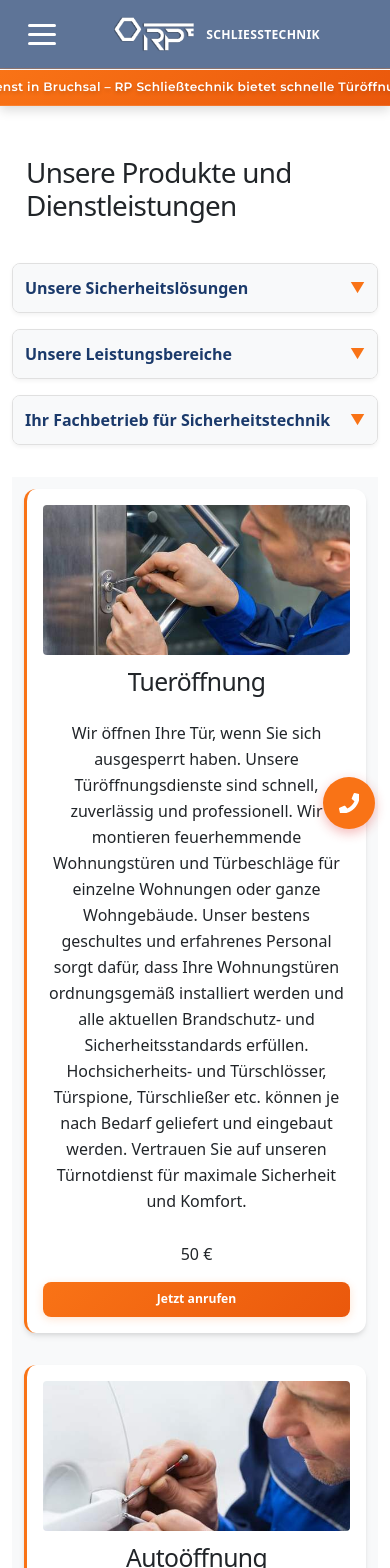
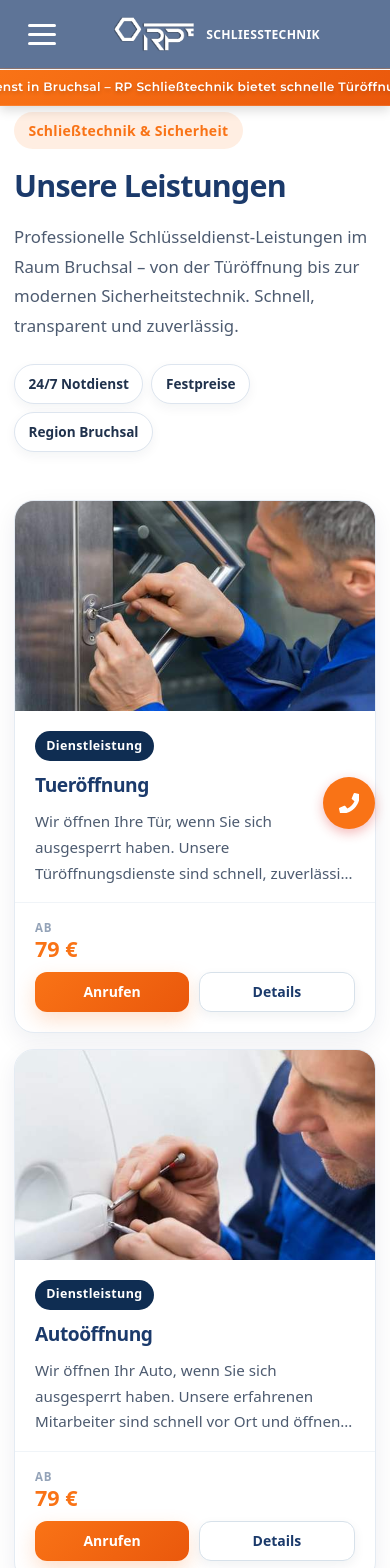
Before and after one commit to OGDeniz/RP-Schliesstechnik, a Next.js app: page /produkte in a window 390 px wide. Shown: the top 1568 px of the page. Built offline with nearby package versions, Linux system fonts and the light colour scheme.

Commit message:
feat: Preise für Tür- und Autoöffnungsdienste aktualisiert und Produktliste überarbeitet

```diff
--- a/components/data/produkte.ts
+++ b/components/data/produkte.ts
@@ -6,7 +6,7 @@ const jsonDb = {
       kategorie: "Dienstleistung",
       produktbeschreibung:
         "Wir öffnen Ihre Tür, wenn Sie sich ausgesperrt haben. Unsere Türöffnungsdienste sind schnell, zuverlässig und professionell. Wir montieren feuerhemmende Wohnungstüren und Türbeschläge für einzelne Wohnungen oder ganze Wohngebäude. Unser bestens geschultes und erfahrenes Personal sorgt dafür, dass Ihre Wohnungstüren ordnungsgemäß installiert werden und alle aktuellen Brandschutz- und Sicherheitsstandards erfüllen. Hochsicherheits- und Türschlösser, Türspione, Türschließer etc. können je nach Bedarf geliefert und eingebaut werden. Vertrauen Sie auf unseren Türnotdienst für maximale Sicherheit und Komfort.",
-      preis: 50,
+      preis: 79,
       url: "tuer",
       bild: "/produktbilder/tueroeffnung.jpg",
     },
@@ -16,7 +16,7 @@ const jsonDb = {
       kategorie: "Dienstleistung",
       produktbeschreibung:
         "Wir öffnen Ihr Auto, wenn Sie sich ausgesperrt haben. Unsere erfahrenen Mitarbeiter sind schnell vor Ort und öffnen Ihr Auto ohne Beschädigungen. Unser Autoöffnungsservice ist ideal für alle Fahrzeugtypen und garantiert eine beschädigungsfreie Öffnung. Vertrauen Sie auf unseren professionellen Autoschlüsseldienst, um schnell wieder Zugang zu Ihrem Fahrzeug zu erhalten.",
-      preis: 70,
+      preis: 79,
       url: "auto",
       bild: "/produktbilder/autooeffnung.jpg",
     },
--- a/components/data/viewCount.json
+++ b/components/data/viewCount.json
@@ -1,6 +1,6 @@
 {
-  "count": 2791,
-  "lastVisit": "2026-03-23T13:37:27.398Z",
+  "count": 2795,
+  "lastVisit": "2026-03-23T15:34:52.688Z",
   "buttonClicks": {
     "stickyCall": {
       "count": 0,
--- a/components/features/products/Produktliste.tsx
+++ b/components/features/products/Produktliste.tsx
@@ -1,7 +1,8 @@
-// components/features/products/Produktliste.jsx
+// components/features/products/Produktliste.tsx
 import React from 'react';
+import Link from 'next/link';
+import Image from 'next/image';
 import jsonDb from "../../data/produkte";
-import Image from "next/image";
 import styles from "../../../styles/cards.module.css";
 
 export default function Produktliste() {
@@ -9,15 +10,12 @@ export default function Produktliste() {
         try {
             await fetch('/api/button-tracking', {
                 method: 'POST',
-                headers: {
-                    'Content-Type': 'application/json',
-                },
+                headers: { 'Content-Type': 'application/json' },
                 body: JSON.stringify({ buttonType: 'productCall' }),
             });
         } catch (error) {
             console.error('Tracking-Fehler:', error);
         }
-
         window.location.href = "tel:+4917623687542";
     };
 
@@ -25,32 +23,47 @@ export default function Produktliste() {
         <div className={styles.cards}>
             {jsonDb.produkte.map((produkt, index) => (
                 <div key={produkt.produktId || index} className={styles.cardWrapper}>
-                    <div className={styles.card}>
+                    <article className={styles.card}>
                         <div className={styles.cardImageContainer}>
                             <Image
                                 src={produkt.bild}
                                 alt={produkt.name}
-                                width={300}
-                                height={200}
+                                fill
                                 className={styles.cardImage}
+                                sizes="(max-width: 640px) 100vw, (max-width: 1024px) 50vw, 33vw"
                             />
                         </div>
 
                         <div className={styles.cardContent}>
+                            <span className={styles.categoryTag}>{produkt.kategorie}</span>
                             <h2 className={styles.cardTitle}>{produkt.name}</h2>
                             <p className={styles.cardDescription}>{produkt.produktbeschreibung}</p>
                         </div>
 
                         <div className={styles.cardActions}>
-                            <span className={styles.cardPrice}>{produkt.preis} €</span>
+                            <div className={styles.cardPrice}>
+                                <span className={styles.priceLabel}>ab</span>
+                                <span className={styles.priceValue}>{produkt.preis} €</span>
+                            </div>
+
+                            <div className={styles.cardButtons}>
                                 <button
                                     className={styles.cardButton}
                                     onClick={handleAnrufen}
+                                    aria-label={`Jetzt anrufen für ${produkt.name}`}
                                 >
-                                Jetzt anrufen
+                                    Anrufen
                                 </button>
+                                <Link
+                                    href={`/produkte/${produkt.url}`}
+                                    className={styles.cardButtonSecondary}
+                                    aria-label={`Details zu ${produkt.name}`}
+                                >
+                                    Details
+                                </Link>
                             </div>
                         </div>
+                    </article>
                 </div>
             ))}
         </div>
--- a/pages/produkte/index.tsx
+++ b/pages/produkte/index.tsx
@@ -1,34 +1,53 @@
 import React from "react";
 import Produktliste from "../../components/features/products/Produktliste";
-import styles from "../../styles/produktseite.module.css";
+import styles from "../../styles/cards.module.css";
 import Accordion from "../../components/ui/Accordion";
 
 export default function Produkte() {
     return (
-        <div className="container my-5">
-            <h1 className={styles.container}>Unsere Produkte und Dienstleistungen</h1>
+        <main className={styles.page}>
+            <section className={styles.hero}>
+                <span className={styles.eyebrow}>Schließtechnik & Sicherheit</span>
+                <h1 className={styles.heroTitle}>Unsere Leistungen</h1>
+                <p className={styles.heroText}>
+                    Professionelle Schlüsseldienst-Leistungen im Raum Bruchsal – von der Türöffnung
+                    bis zur modernen Sicherheitstechnik. Schnell, transparent und zuverlässig.
+                </p>
+                <div className={styles.badges}>
+                    <span className={styles.badge}>24/7 Notdienst</span>
+                    <span className={styles.badge}>Festpreise</span>
+                    <span className={styles.badge}>Region Bruchsal</span>
+                </div>
+            </section>
 
-            <div style={{ marginBottom: '2rem' }}>
+            <Produktliste />
+
+            <div className={styles.infoSection}>
                 <Accordion title="Unsere Sicherheitslösungen" defaultOpen={false}>
                     <p>
-                        Entdecken Sie unsere hochwertigen Lösungen im Bereich Sicherheitstechnik: Schließanlagen, Schlosswechsel, Smart-Home-Sicherheitssysteme und Zutrittssysteme. Wir bieten Sicherheitskonzepte für Privathaushalte, Gewerbeflächen und Mietobjekte.
+                        Entdecken Sie unsere hochwertigen Lösungen im Bereich Sicherheitstechnik: Schließanlagen,
+                        Schlosswechsel, Smart-Home-Sicherheitssysteme und Zutrittssysteme. Wir bieten
+                        Sicherheitskonzepte für Privathaushalte, Gewerbeflächen und Mietobjekte.
                     </p>
                 </Accordion>
 
                 <Accordion title="Unsere Leistungsbereiche" defaultOpen={false}>
                     <p>
-                        Unsere Leistungen umfassen Einbruchschutz nachrüsten, Alarmanlagen für Wohnhäuser und Sicherheitsberatung vor Ort. Vertrauen Sie auf unsere Expertise für Sicherheitstechnik im Landkreis Karlsruhe, einschließlich Schlüsseldienst in Bruchsal, Ettlingen, Bretten, Stutensee und Waghäusel.
+                        Unsere Leistungen umfassen Einbruchschutz nachrüsten, Alarmanlagen für Wohnhäuser und
+                        Sicherheitsberatung vor Ort. Vertrauen Sie auf unsere Expertise für Sicherheitstechnik im
+                        Landkreis Karlsruhe, einschließlich Schlüsseldienst in Bruchsal, Ettlingen, Bretten,
+                        Stutensee und Waghäusel.
                     </p>
                 </Accordion>
 
                 <Accordion title="Ihr Fachbetrieb für Sicherheitstechnik" defaultOpen={false}>
                     <p>
-                        Ob Schlüsselnotdienst, Türöffnung in Bruchsal, Ettlingen oder Bretten, oder umfassende Sicherheitslösungen: Wir sind Ihr Fachbetrieb für Sicherheitstechnik mit persönlichem Service und langjähriger Erfahrung.
+                        Ob Schlüsselnotdienst, Türöffnung in Bruchsal, Ettlingen oder Bretten, oder umfassende
+                        Sicherheitslösungen: Wir sind Ihr Fachbetrieb für Sicherheitstechnik mit persönlichem
+                        Service und langjähriger Erfahrung.
                     </p>
                 </Accordion>
             </div>
-
-            <Produktliste />
-        </div>
+        </main>
     );
 }
--- a/styles/cards.module.css
+++ b/styles/cards.module.css
@@ -1,85 +1,273 @@
 /* ===========================
-   Cards Component Styles - Professional Locksmith Theme
+   Leistungsseite – Cards Grid
+   =========================== */
+
+/* ===========================
+   Page Wrapper
+   =========================== */
+
+.page {
+    width: 100%;
+    max-width: 1280px;
+    margin: 0 auto;
+    padding: 9rem 1.5rem 5rem;
+}
+
+/* ===========================
+   Hero Section
+   =========================== */
+
+.hero {
+    display: flex;
+    flex-direction: column;
+    gap: 1.25rem;
+    margin-bottom: 3rem;
+}
+
+.eyebrow {
+    display: inline-flex;
+    align-self: flex-start;
+    padding: 0.5rem 0.9rem;
+    border-radius: 999px;
+    background: rgba(249, 115, 22, 0.12);
+    color: var(--accent-red);
+    font-size: 0.875rem;
+    font-weight: 700;
+    letter-spacing: 0.02em;
+}
+
+.heroTitle {
+    margin: 0;
+    font-size: clamp(2rem, 4vw, 3.25rem);
+    font-weight: 800;
+    line-height: 1.1;
+    color: var(--primary-dark);
+}
+
+.heroText {
+    max-width: 680px;
+    margin: 0;
+    font-size: 1.05rem;
+    line-height: 1.75;
+    color: #4d5b70;
+}
+
+.badges {
+    display: flex;
+    flex-wrap: wrap;
+    gap: 0.75rem;
+    margin-top: 0.25rem;
+}
+
+.badge {
+    display: inline-flex;
+    align-items: center;
+    padding: 0.65rem 1rem;
+    border: 1px solid #dde5ef;
+    border-radius: 999px;
+    background: #ffffff;
+    color: #20324d;
+    font-size: 0.9rem;
+    font-weight: 600;
+    box-shadow: 0 4px 12px rgba(15, 35, 65, 0.05);
+}
+
+/* ===========================
+   Cards Grid
    =========================== */
 
 .cards {
+    display: grid;
+    grid-template-columns: repeat(3, 1fr);
+    gap: 1.75rem;
+    width: 100%;
+}
+
+.cardWrapper {
+    display: flex;
+}
+
+/* ===========================
+   Card
+   =========================== */
+
+.card {
     display: flex;
     flex-direction: column;
-    align-items: center;
     width: 100%;
-    max-width: 1920px;
-    margin-top: 3rem;
-    padding: var(--spacing-6);
-    gap: 2rem;
-    text-align: center;
-    background-color: var(--neutral-off-white);
-}
-
-/* Card Grid */
-.card {
-    display: grid;
-    grid-template-columns: 1fr 1fr;
-    width: 100%;
-    max-width: 900px;
-    gap: 2rem;
-    padding: var(--spacing-6);
-    background: var(--neutral-white);
-    border-left: 4px solid var(--accent-red);
-    border-radius: var(--radius-md);
-    box-shadow: var(--shadow-md);
-    transition: all var(--transition-base);
+    background: #ffffff;
+    border-radius: 20px;
+    border: 1px solid #e4ebf3;
+    box-shadow: 0 8px 24px rgba(13, 35, 64, 0.07);
+    overflow: hidden;
+    transition: transform 0.3s ease, box-shadow 0.3s ease, border-color 0.3s ease;
 }
 
 .card:hover {
-    transform: translateY(-4px);
-    box-shadow: var(--shadow-lg);
-    border-left-color: var(--accent-red-light);
+    transform: translateY(-6px);
+    box-shadow: 0 20px 48px rgba(13, 35, 64, 0.13);
+    border-color: rgba(249, 115, 22, 0.35);
 }
 
-/* Card Image */
-.cardImage {
+/* Image */
+.cardImageContainer {
+    position: relative;
     width: 100%;
-    height: 200px;
-    object-fit: cover;
-    border-radius: 4px;
+    height: 220px;
+    overflow: hidden;
+    background: #eef3f8;
 }
 
-/* Card Content */
+.cardImage {
+    width: 100% !important;
+    height: 100% !important;
+    object-fit: cover;
+    transition: transform 0.4s ease;
+}
+
+.card:hover .cardImage {
+    transform: scale(1.04);
+}
+
+/* Content */
 .cardContent {
     display: flex;
     flex-direction: column;
-    justify-content: space-between;
-    gap: 1rem;
+    gap: 0.75rem;
+    padding: 1.5rem 1.5rem 0;
+    flex: 1;
 }
 
-/* Card Actions */
+.categoryTag {
+    display: inline-flex;
+    align-self: flex-start;
+    padding: 0.35rem 0.7rem;
+    border-radius: 999px;
+    background: #0f2d52;
+    color: #ffffff;
+    font-size: 0.78rem;
+    font-weight: 700;
+    letter-spacing: 0.03em;
+}
+
+.cardTitle {
+    margin: 0;
+    font-size: 1.3rem;
+    font-weight: 800;
+    line-height: 1.25;
+    color: var(--primary-dark);
+}
+
+.cardDescription {
+    margin: 0;
+    font-size: 0.95rem;
+    line-height: 1.7;
+    color: #4d5b70;
+    flex: 1;
+    display: -webkit-box;
+    -webkit-line-clamp: 3;
+    -webkit-box-orient: vertical;
+    overflow: hidden;
+}
+
+/* Actions / Footer */
 .cardActions {
     display: flex;
+    align-items: center;
+    justify-content: space-between;
+    gap: 0.75rem;
+    padding: 1.25rem 1.5rem 1.5rem;
+    margin-top: 1rem;
+    border-top: 1px solid #f0f4f8;
+}
+
+.cardPrice {
+    display: flex;
     flex-direction: column;
-    align-items: stretch;
-    gap: 1rem;
+    gap: 0.1rem;
+}
+
+.priceLabel {
+    font-size: 0.72rem;
+    font-weight: 700;
+    color: #94a3b8;
+    text-transform: uppercase;
+    letter-spacing: 0.07em;
+}
+
+.priceValue {
+    font-size: 1.55rem;
+    font-weight: 800;
+    line-height: 1;
+    color: var(--accent-red);
+}
+
+.cardButtons {
+    display: flex;
+    gap: 0.6rem;
 }
 
 .cardButton {
-    padding: var(--spacing-3) var(--spacing-5);
-    background: linear-gradient(135deg, var(--accent-red) 0%, var(--accent-red-dark) 100%);
-    color: var(--neutral-white);
+    display: inline-flex;
+    align-items: center;
+    justify-content: center;
+    padding: 0.75rem 1.1rem;
+    border-radius: 12px;
+    font-size: 0.875rem;
+    font-weight: 700;
+    cursor: pointer;
+    text-decoration: none;
+    line-height: 1;
+    white-space: nowrap;
+    background: linear-gradient(135deg, var(--accent-red) 0%, #ea580c 100%);
+    color: #ffffff;
     border: none;
-    border-radius: var(--radius-base);
-    cursor: pointer;
-    font-weight: var(--font-weight-semibold);
-    transition: all var(--transition-fast);
-    box-shadow: 0 2px 8px rgba(249, 115, 22, 0.2);
+    box-shadow: 0 8px 20px rgba(249, 115, 22, 0.22);
+    transition: transform 0.25s ease, box-shadow 0.25s ease;
 }
 
 .cardButton:hover {
-    background: linear-gradient(135deg, var(--accent-red-light) 0%, var(--accent-red) 100%);
     transform: translateY(-2px);
-    box-shadow: 0 4px 12px rgba(249, 115, 22, 0.35);
+    box-shadow: 0 12px 28px rgba(249, 115, 22, 0.32);
 }
 
 .cardButton:active {
     transform: translateY(0);
+}
+
+.cardButtonSecondary {
+    display: inline-flex;
+    align-items: center;
+    justify-content: center;
+    padding: 0.75rem 1.1rem;
+    border-radius: 12px;
+    font-size: 0.875rem;
+    font-weight: 700;
+    cursor: pointer;
+    text-decoration: none;
+    line-height: 1;
+    white-space: nowrap;
+    background: #ffffff;
+    color: var(--primary-dark);
+    border: 1px solid #d7e1ea;
+    box-shadow: 0 4px 12px rgba(12, 30, 55, 0.06);
+    transition: transform 0.25s ease, border-color 0.25s ease, color 0.25s ease;
+}
+
+.cardButtonSecondary:hover {
+    transform: translateY(-2px);
+    border-color: var(--accent-red);
+    color: var(--accent-red);
+}
+
+/* ===========================
+   Info Section (Accordions)
+   =========================== */
+
+.infoSection {
+    margin-top: 4rem;
+    padding-top: 3rem;
+    border-top: 1px solid #e8edf5;
 }
 
 /* ===========================
@@ -87,57 +275,90 @@
    =========================== */
 
 @media (max-width: 1024px) {
-    .card {
-        grid-template-columns: 1fr;
-        max-width: 600px;
-        gap: 1.5rem;
+    .page {
+        padding-top: 8.5rem;
     }
 
-    .cardImage {
-        height: 250px;
+    .cards {
+        grid-template-columns: repeat(2, 1fr);
+        gap: 1.25rem;
     }
 }
 
 @media (max-width: 768px) {
-    .cards {
-        margin-top: 2rem;
-        padding: var(--spacing-4);
+    .page {
+        padding: 7.5rem 1rem 4rem;
     }
 
-    .card {
-        grid-template-columns: 1fr;
-        gap: var(--spacing-4);
-        padding: var(--spacing-4);
+    .heroTitle {
+        font-size: 2.2rem;
     }
 
-    .cardImage {
-        height: 200px;
+    .badges {
+        gap: 0.5rem;
     }
 
-    .cardButton {
-        padding: var(--spacing-2) var(--spacing-4);
-        font-size: var(--font-size-sm);
+    .badge {
+        font-size: 0.85rem;
+        padding: 0.55rem 0.85rem;
+    }
+
+    .cards {
+        gap: 1rem;
+    }
+
+    .cardImageContainer {
+        height: 190px;
+    }
+
+    .cardContent {
+        padding: 1.25rem 1.25rem 0;
+    }
+
+    .cardActions {
+        padding: 1rem 1.25rem 1.25rem;
+    }
+}
+
+@media (max-width: 640px) {
+    .page {
+        padding: 7rem 0.875rem 3.5rem;
+    }
+
+    .cards {
+        grid-template-columns: 1fr;
+    }
+
+    .cardImageContainer {
+        height: 210px;
+    }
+
+    .cardActions {
+        flex-direction: column;
+        align-items: stretch;
+    }
+
+    .cardButtons {
+        width: 100%;
+    }
+
+    .cardButton,
+    .cardButtonSecondary {
+        flex: 1;
+        justify-content: center;
     }
 }
 
 @media (max-width: 480px) {
-    .cards {
-        margin-top: 1.5rem;
-        padding: var(--spacing-3);
+    .heroTitle {
+        font-size: 1.9rem;
     }
 
-    .card {
-        padding: var(--spacing-4);
-        gap: var(--spacing-3);
-        border-left: 3px solid var(--accent-red);
+    .priceValue {
+        font-size: 1.35rem;
     }
 
-    .cardImage {
-        height: 150px;
-    }
-
-    .cardButton {
-        padding: var(--spacing-2) var(--spacing-3);
-        font-size: var(--font-size-xs);
+    .cardTitle {
+        font-size: 1.2rem;
     }
 }
--- a/styles/produktseite.module.css
+++ b/styles/produktseite.module.css
@@ -2,11 +2,14 @@
    Product / Service Detail Page
    =========================== */
 
-.container {
+.page {
     width: 100%;
     max-width: 1280px;
     margin: 0 auto;
     padding: 10rem 1.5rem 4rem;
+    display: flex;
+    flex-direction: column;
+    gap: 1.5rem;
 }
 
 .product {
```
Lines whose indentation alone changed are shown as unchanged.
